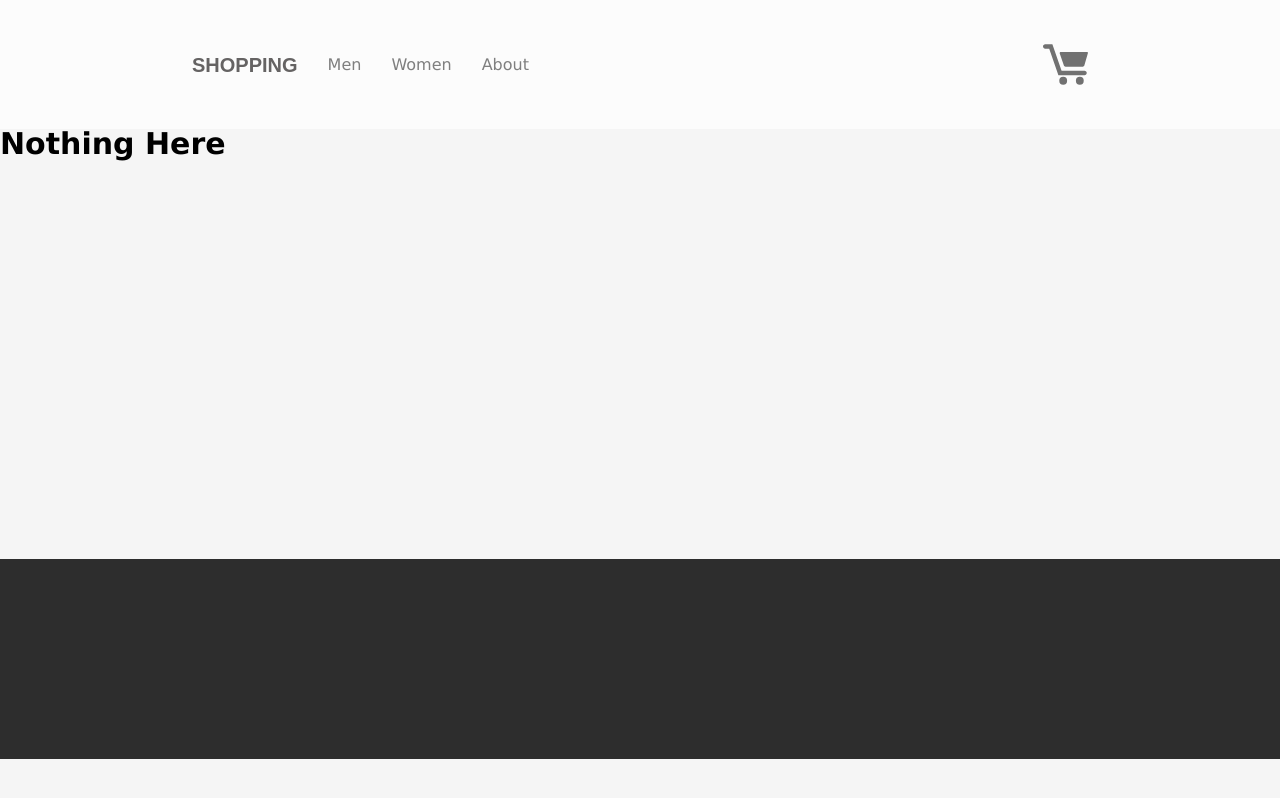
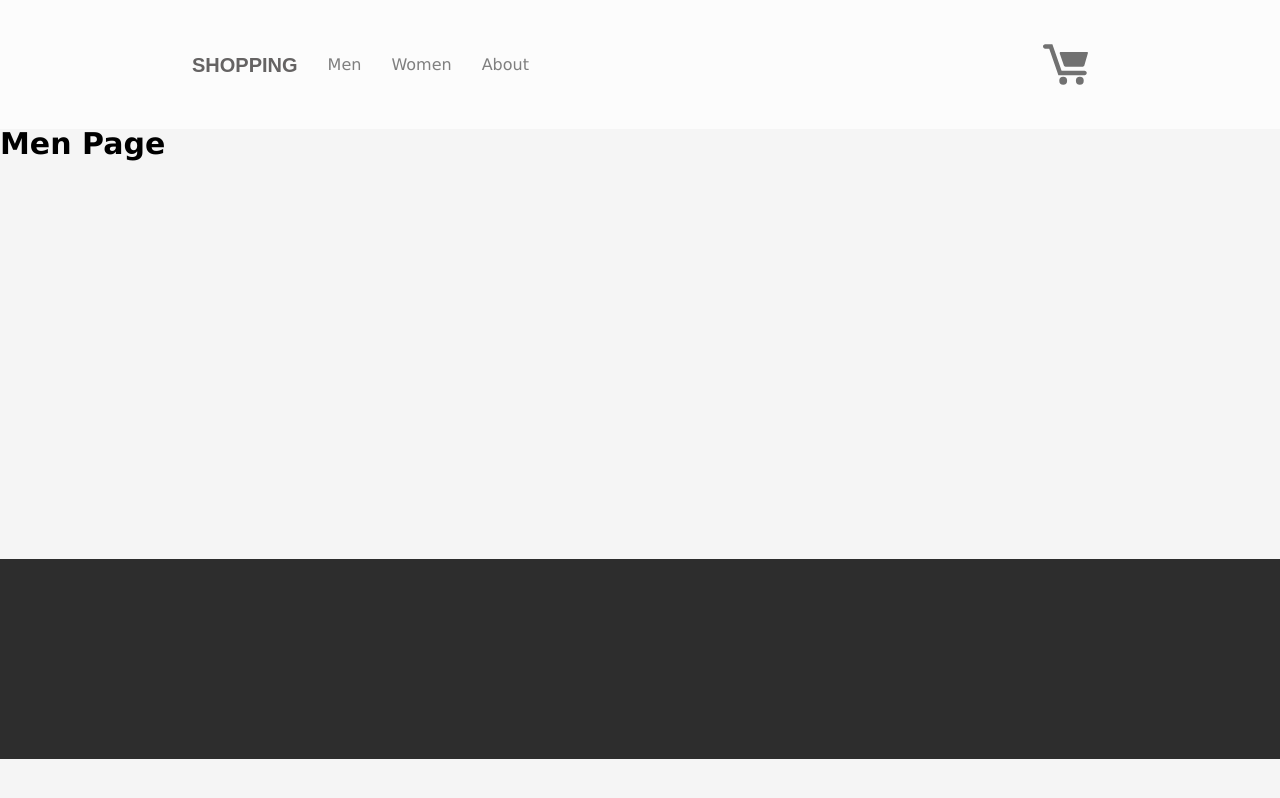
Before and after one commit to LBisca/react-shopping, a React (Create React App) app: page /men in a window 1280 px wide. Built offline with nearby package versions, Linux system fonts and the light colour scheme; no server answers.

Commit message:
Change header pages

```diff
--- a/src/components/pages/men/Men.js
+++ b/src/components/pages/men/Men.js
@@ -4,7 +4,7 @@ import "../style.css";
 export default () => {
   return (
     <div className="container">
-      <h1 style={{ marginTop: "129px" }}>Nothing Here</h1>
+      <h1 style={{ marginTop: "129px" }}>Men Page</h1>
     </div>
   );
 };
--- a/src/components/pages/women/Women.js
+++ b/src/components/pages/women/Women.js
@@ -4,7 +4,7 @@ import "../style.css";
 export default () => {
   return (
     <div className="container">
-      <h1 style={{ marginTop: "129px" }}>Nothing Here</h1>
+      <h1 style={{ marginTop: "129px" }}>Women Page</h1>
     </div>
   );
 };
```
